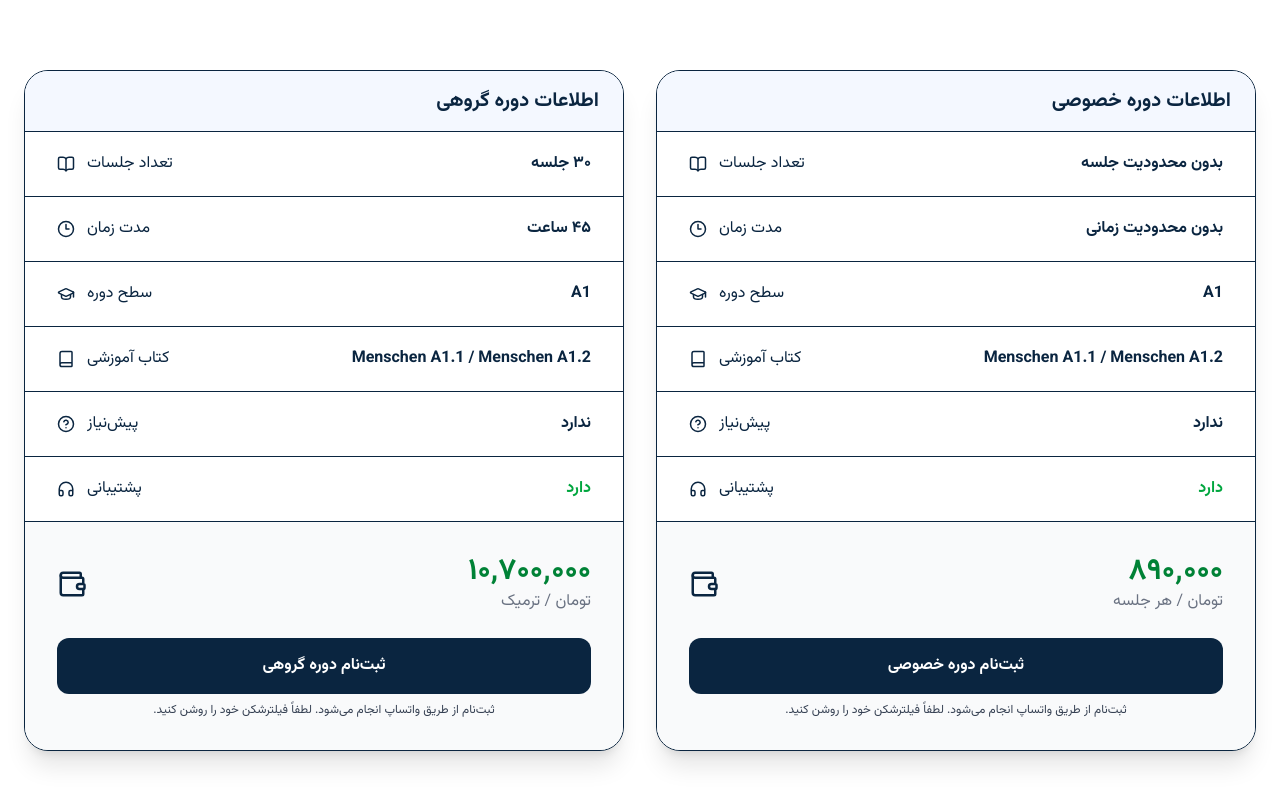
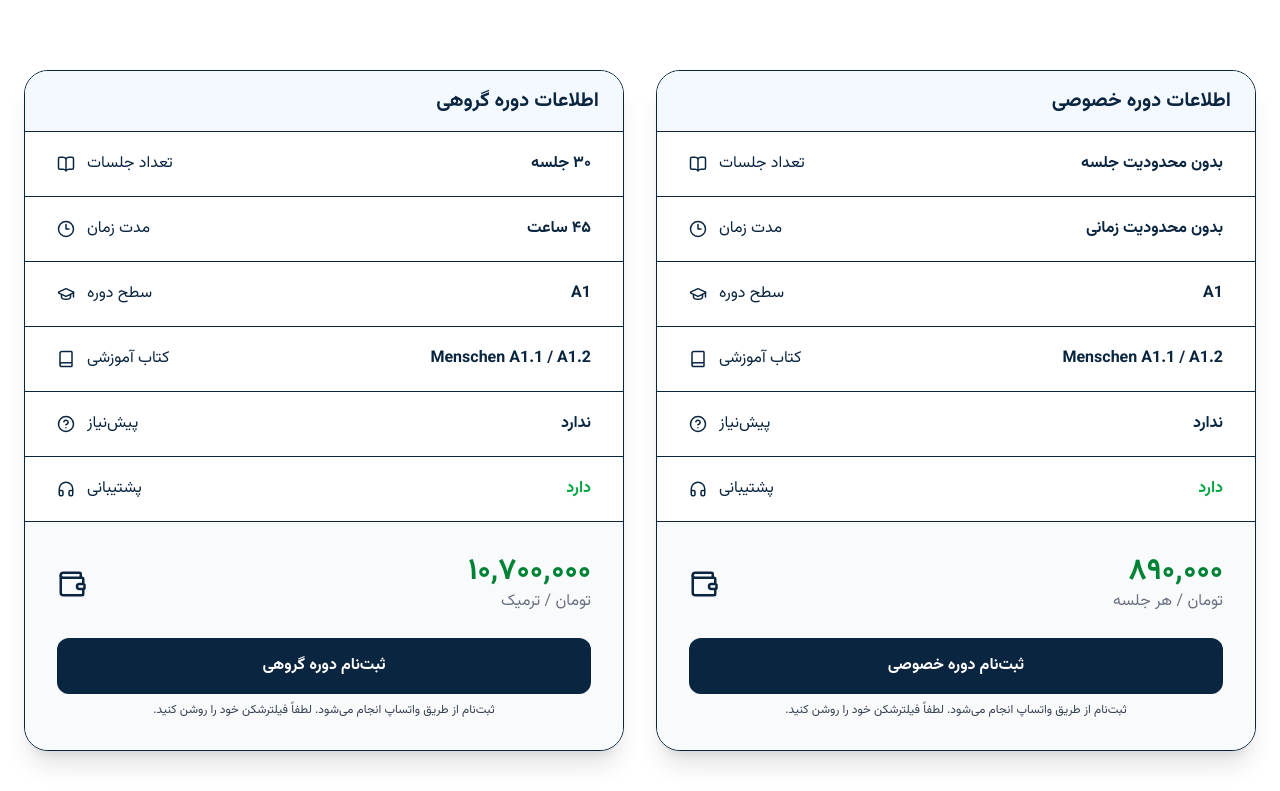
Before and after one commit to Masihsole0/deutschino-akademie, a Next.js app: page /courses/a1 in a window 1280 px wide. Shown: the part 2189-2980 px from the top of the page. Built offline with nearby package versions, Linux system fonts and the light colour scheme.

Commit message:
Update website

```diff
--- a/app/courses/a1/page.jsx
+++ b/app/courses/a1/page.jsx
@@ -206,7 +206,7 @@ export default function A1Page() {
 
               <div className="flex justify-between items-center px-8 py-5">
                 <span className="font-bold">
-                  Menschen A1.1 / Menschen A1.2
+                  Menschen A1.1 / A1.2
                 </span>
                 <div className="flex flex-row-reverse items-center gap-3">
                   <Book size={18} />
@@ -293,7 +293,7 @@ export default function A1Page() {
 
               <div className="flex justify-between items-center px-8 py-5">
                 <span className="font-bold">
-                  Menschen A1.1 / Menschen A1.2
+                  Menschen A1.1 / A1.2
                 </span>
                 <div className="flex flex-row-reverse items-center gap-3">
                   <Book size={18} />
--- a/app/courses/a2/page.jsx
+++ b/app/courses/a2/page.jsx
@@ -199,7 +199,7 @@ export default function A2Page() {
 
               <div className="flex flex-wrap justify-between items-center gap-3 px-8 py-5">
                 <span className="font-bold break-words">
-                  Menschen A2.1 / Menschen A2.2
+                  Menschen A2.1 / A2.2
                 </span>
                 <div className="flex flex-row-reverse items-center gap-3 shrink-0">
                   <Book size={18} />
@@ -286,7 +286,7 @@ export default function A2Page() {
 
               <div className="flex flex-wrap justify-between items-center gap-3 px-8 py-5">
                 <span className="font-bold break-words">
-                  Menschen A2.1 / Menschen A2.2
+                  Menschen A2.1 / A2.2
                 </span>
                 <div className="flex flex-row-reverse items-center gap-3 shrink-0">
                   <Book size={18} />
--- a/app/courses/b1/page.jsx
+++ b/app/courses/b1/page.jsx
@@ -200,7 +200,7 @@ export default function B1Page() {
 
               <div className="flex flex-wrap justify-between items-center gap-3 px-8 py-5">
                 <span className="font-bold break-words">
-                  Menschen B1.1 / Menschen B1.2
+                  Menschen B1.1 / B1.2
                 </span>
                 <div className="flex flex-row-reverse items-center gap-3 shrink-0">
                   <Book size={18} />
@@ -287,7 +287,7 @@ export default function B1Page() {
 
               <div className="flex flex-wrap justify-between items-center gap-3 px-8 py-5">
                 <span className="font-bold break-words">
-                  Menschen B1.1 / Menschen B1.2
+                  Menschen B1.1 / B1.2
                 </span>
                 <div className="flex flex-row-reverse items-center gap-3 shrink-0">
                   <Book size={18} />
--- a/app/courses/conversation/page.jsx
+++ b/app/courses/conversation/page.jsx
@@ -193,7 +193,7 @@ export default function ConversationPage() {
             </div>
 
             <div className="flex flex-wrap items-center justify-between gap-3 px-8 py-5 hover:bg-[#F8FBFF] transition">
-              <span className="font-bold text-[#0A2540]">ندارد</span>
+              <span className="font-bold text-[#0A2540]">hören sprechen B1</span>
               <div className="flex flex-row-reverse items-center gap-3 text-[#0A2540]">
                 <Book size={18} />
                 <span className="font-semibold">کتاب آموزشی</span>
```
